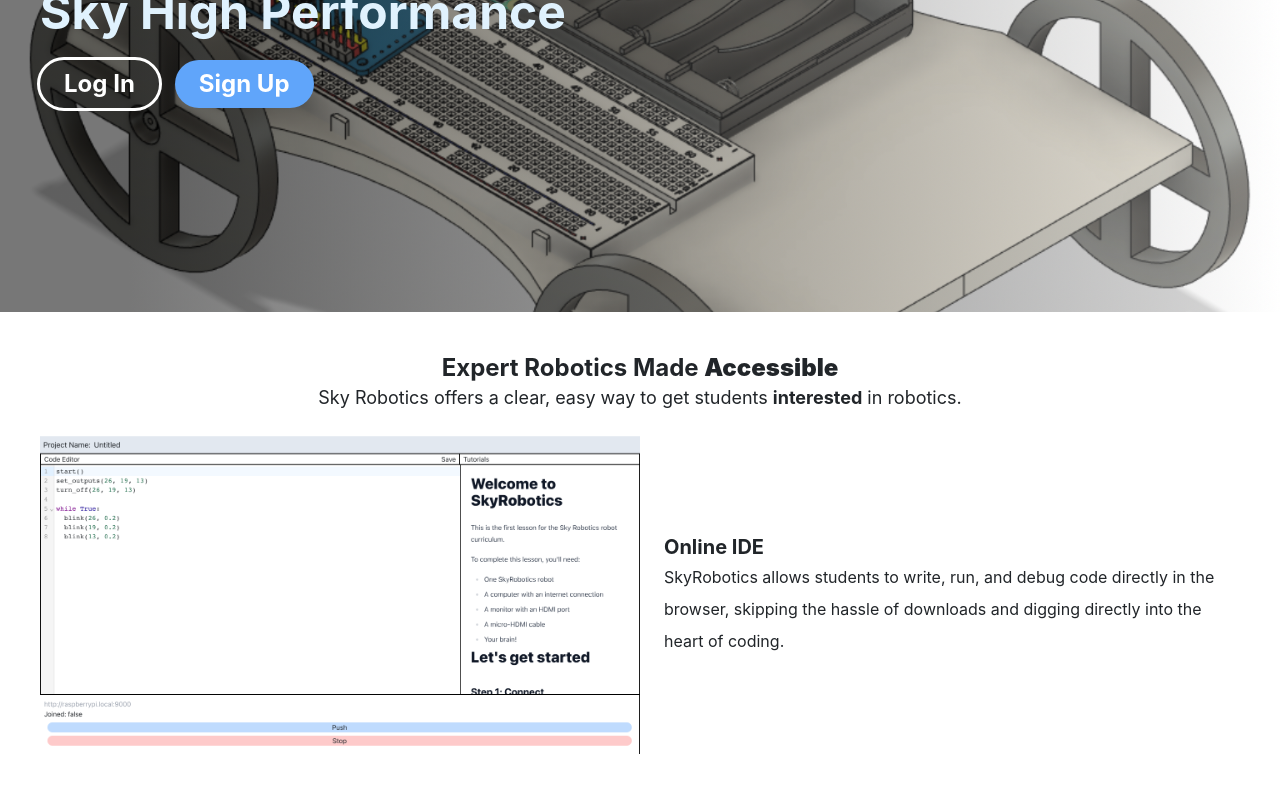
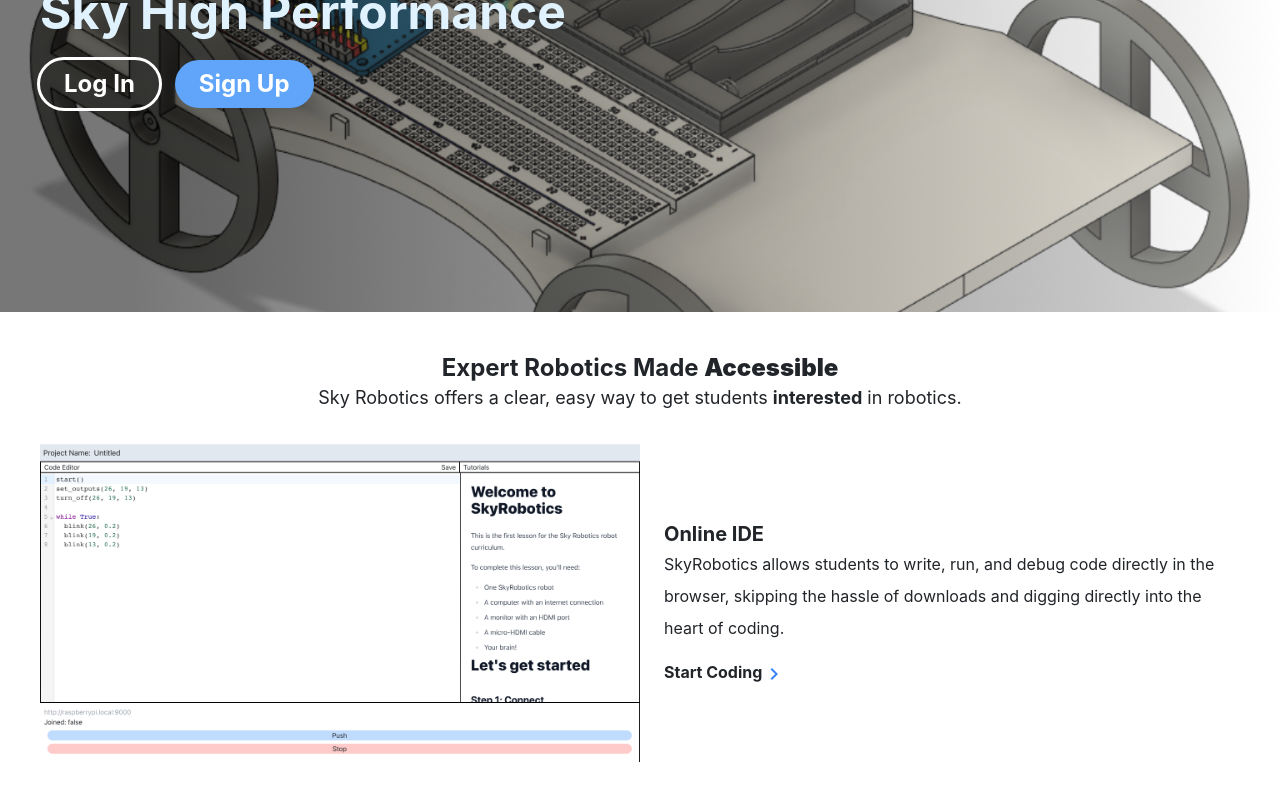
Before and after one commit to AnmayG/skyr-website, a React (Create React App) app: page / in a window 1280 px wide. Shown: the part 384-1184 px from the top of the page. Built offline with nearby package versions, Linux system fonts and the light colour scheme; no server answers.

Commit message:
complete ide intro

```diff
--- a/src/components/landing-page/Intro.js
+++ b/src/components/landing-page/IDEIntro.js
@@ -1,6 +1,8 @@
+import { ChevronRight } from "@mui/icons-material";
 import React from "react";
+import { Link } from "react-router-dom";
 
-function Intro() {
+function IDEIntro() {
   return (
     <div className="w-full h-[85vh] bg-white">
       <div className="p-10">
@@ -10,7 +12,7 @@ function Intro() {
         <div className="text-lg text-center">
           Sky Robotics offers a clear, easy way to get students <b>interested</b> in robotics.
         </div>
-        <div className="mt-4 flex items-center">
+        <div className="mt-8 flex items-center">
           <div className="overflow-hidden w-1/2 h-full">
             <img src="/ide-pic.png" alt="IDE Picture" />
           </div>
@@ -22,6 +24,16 @@ function Intro() {
               <div className="leading-loose">
                 SkyRobotics allows students to write, run, and debug code directly in the browser, skipping the hassle of downloads and digging directly into the heart of coding.
               </div>
+              <div className="flex">
+                <Link
+                  style={{textDecoration: "none"}}
+                  className="font-bold mt-3"
+                  to="/newproject"
+                >
+                  Start Coding
+                  <ChevronRight className="text-blue-500"/>
+                </Link>
+              </div>
             </div>
           </div>
         </div>
@@ -30,4 +42,4 @@ function Intro() {
   );
 }
 
-export default Intro;
+export default IDEIntro;
--- a/src/pages/default/LandingPage.js
+++ b/src/pages/default/LandingPage.js
@@ -1,5 +1,5 @@
 import Navbar from "../../components/general/Navbar";
-import Intro from "../../components/landing-page/Intro";
+import IDEIntro from "../../components/landing-page/IDEIntro";
 import { Link, useNavigate } from "react-router-dom";
 
 function LandingPage() {
@@ -45,7 +45,7 @@ function LandingPage() {
           </div>
         </div>
       </div>
-      <Intro />
+      <IDEIntro />
     </div>
   );
 }
```
